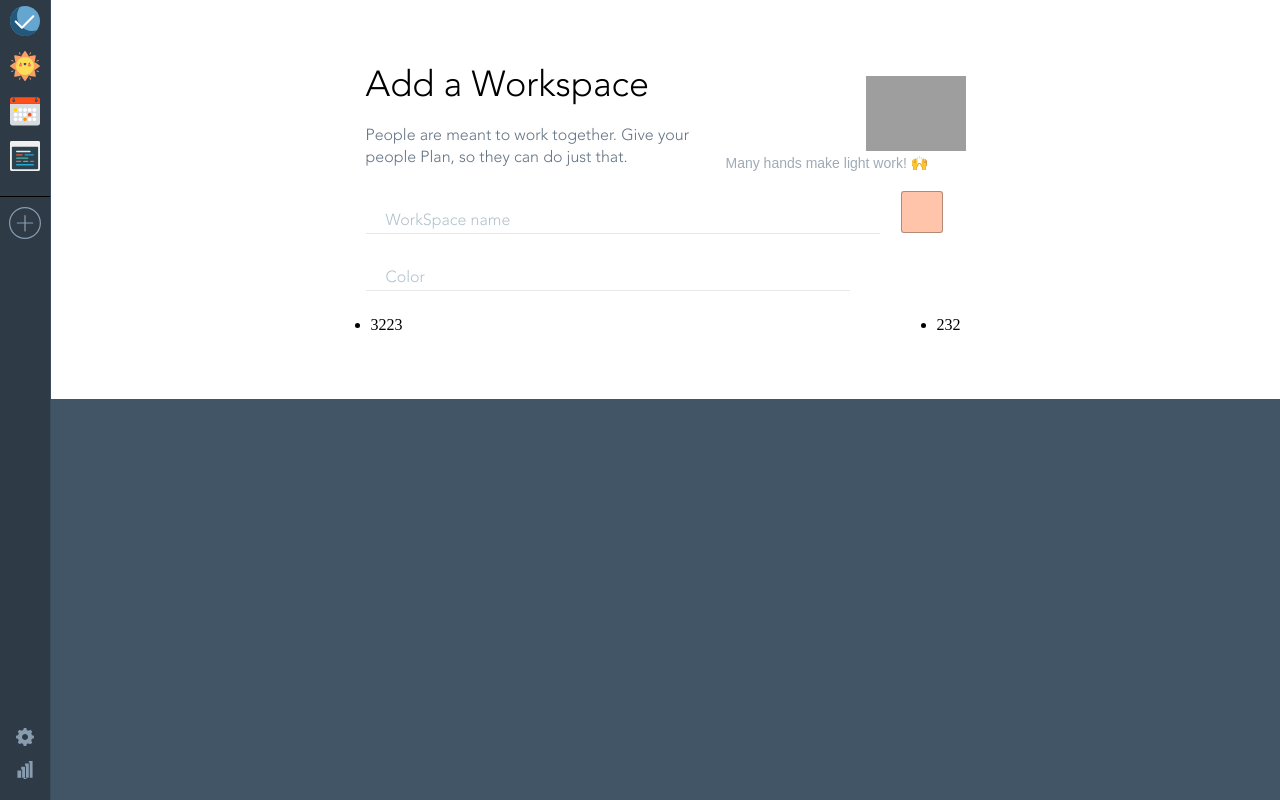
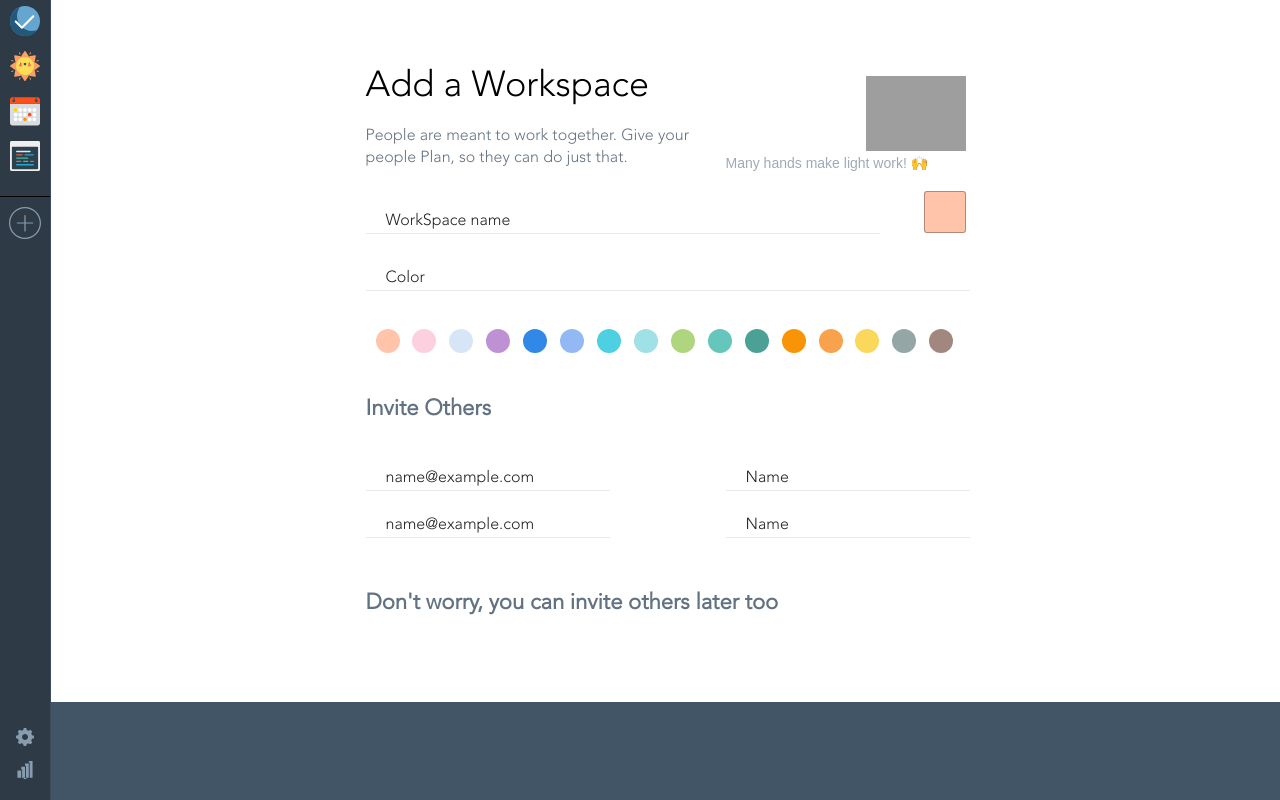
Before and after one commit to kodigans/Diary-spa, a React app: page / in a window 1280 px wide. Built offline with nearby package versions, Linux system fonts and the light colour scheme; grey boxes are pictures that could not be loaded.

Commit message:
change colorPicker

```diff
--- a/src/Components/AddWorkSpace/AddWorkSpace.tsx
+++ b/src/Components/AddWorkSpace/AddWorkSpace.tsx
@@ -1,6 +1,6 @@
 import * as React from 'react';
 
-import { AddWorkSpaceWrapper, AddWorkSpaceMain, AddWorkSpaceHeader, TeamCreateWrapper, WorkSpaceImage, CustomIconBlock } from './AddWorkSpaceStyle';
+import { AddWorkSpaceWrapper, AddWorkSpaceMain, AddWorkSpaceHeader, TeamCreateWrapper, WorkSpaceImage, CustomIconBlock, SameLabel } from './AddWorkSpaceStyle';
 import CustomDataFiled from './DataFiled/DataFiled';
 import ColorPicker from "./ColorPicker/ColorPicker";
 
@@ -23,7 +23,7 @@ const themeForWorkSpaceName = {
  const themeForColorPicker = {
     forWrapper: {
         wrapperTheme: {
-            width: '80%',
+            width: '100%',
             height: '37px'
         }
     },
@@ -35,6 +35,41 @@ const themeForWorkSpaceName = {
     },
     forLabel: {
         textLabel: 'Color',
+    }
+ };
+
+ const themeForEmail = {
+    forWrapper: {
+        wrapperTheme: {
+            width: '40%',
+            height: '37px'
+        }
+    },
+    forInput: {
+        inputTheme: {
+            backgroundColor: 'inherit'
+        }
+    },
+    forLabel: {
+        textLabel: 'name@example.com',
+    }
+ };
+
+ const themeForName = {
+    forWrapper: {
+        wrapperTheme: {
+            width: '40%',
+            height: '37px',
+            margin: '0 0 0 auto'
+        }
+    },
+    forInput: {
+        inputTheme: {
+            backgroundColor: 'inherit'
+        }
+    },
+    forLabel: {
+        textLabel: 'Name',
     }
  };
 
@@ -52,6 +87,16 @@ const AddWorkSpace = ({}) => {
                 <CustomIconBlock/>
                 <CustomDataFiled theme={themeForColorPicker}/>
                 <ColorPicker/>
+                <SameLabel>
+                    Invite Others
+                </SameLabel>
+                <CustomDataFiled theme={themeForEmail}/>
+                <CustomDataFiled theme={themeForName}/>
+                <CustomDataFiled theme={themeForEmail}/>
+                <CustomDataFiled theme={themeForName}/>
+                <SameLabel>
+                    Don't worry, you can invite others later too
+                </SameLabel>
             </AddWorkSpaceMain>
         </AddWorkSpaceWrapper>
     )
--- a/src/Components/AddWorkSpace/AddWorkSpaceStyle.js
+++ b/src/Components/AddWorkSpace/AddWorkSpaceStyle.js
@@ -11,6 +11,8 @@ export const AddWorkSpaceWrapper = styled.section`
 export const AddWorkSpaceMain = styled.div`
     display: flex;
     flex-direction: row;
+    //  align-content: space-between;
+    justify-content: space-between
     flex-wrap: wrap;
     //min-width: 600px;
     width: 600px;
@@ -73,3 +75,13 @@ export const CustomIconBlock = styled.div`
     color: rgba(0, 0, 0, 0.6);
     margin-bottom: 15px;
 `
+
+export const SameLabel = styled.h3`
+    width: 100%;
+    font-family: 'Avenir';
+    font-size: 22px;
+    line-height: 30px;
+    color: #637282;
+    margin-top: 45px;
+    margin-bottom: 25px;
+`
--- a/src/Components/AddWorkSpace/ColorPicker/ColorPicker.tsx
+++ b/src/Components/AddWorkSpace/ColorPicker/ColorPicker.tsx
@@ -1,15 +1,32 @@
 import * as React from 'react';
 
-import { ColorList } from './ColorPickerStyle';
+import { ColorList, CustomCircle } from './ColorPickerStyle';
 
 const ColorPicker = () => {
-
+    const color = colorArray.map(color => <CustomCircle type='radio' name='currentColor' theme={color} key={color}/>)
     return (
         <ColorList>
-            <li> 3223</li>
-            <li> 232</li>
+            {color}
         </ColorList>
     )
 };
 
 export default ColorPicker;
+
+const colorArray =  [
+'rgb(255, 196, 169)',
+'rgb(252, 208, 223)',
+'rgb(215, 230, 246)',
+'rgb(190, 144, 212)',
+'rgb(50, 136, 230)',
+'rgb(147, 185, 244)',
+'rgb(77, 208, 225)',
+'rgb(159, 225, 231)',
+'rgb(175, 214, 127)',
+'rgb(101, 198, 187)',
+'rgb(76, 161, 151)',
+'rgb(248, 148, 6)',
+'rgb(249, 162, 76)',
+'rgb(251, 215, 91)',
+'rgb(149, 166, 166)',
+'rgb(161, 135, 126)'];
--- a/src/Components/AddWorkSpace/ColorPicker/ColorPickerStyle.js
+++ b/src/Components/AddWorkSpace/ColorPicker/ColorPickerStyle.js
@@ -11,3 +11,39 @@ export const ColorList = styled.ul`
 export const ColorElement = styled.li`
 
 `;
+
+export const CustomCircle = styled.input`
+    appearance: none;
+    border-radius: 50%;
+    height: 30px;
+    width: 30px;
+    outline: none;
+    border: none;
+    -webkit-appearance: none;
+     -moz-appearance: none;
+     appearance: none;
+     display: inline-block;
+     position: relative;
+     background-color: #f1f1f1;
+     color: #666;
+     top: 10px;
+     height: 24px;
+     width: 24px;
+     border: 0;
+     border-radius: 50px;
+     cursor: pointer;
+     margin-right: 7px;
+     outline: none;
+     &:checked::before {
+        position: absolute;
+      left: 8px;
+      top: 5px;
+      width: 5px;
+      height: 10px;
+      border-bottom: solid 3px #fff;
+      border-right: solid 3px #fff;
+      content: ' ';
+      transform: rotate(40deg);
+     }
+     ${({theme}) => ({backgroundColor: theme})}
+`
--- a/src/Components/AddWorkSpace/DataFiled/DataFiledStyle.js
+++ b/src/Components/AddWorkSpace/DataFiled/DataFiledStyle.js
@@ -14,6 +14,7 @@ export const FloatingLabel = styled.span`
   left: 20px;
   top: 18px;
   transition: 0.2s ease all;
+  color: rgba(0,0,0,.87);
 `
 
 export const CustomBorder = styled.div`
```
